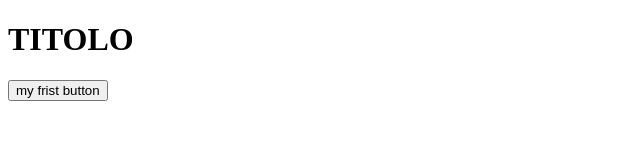
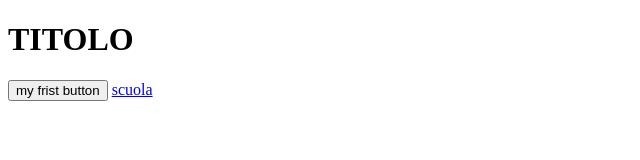
Before and after one commit to Gabrielepirrotta/PRIMO-TEST-13102022, a plain HTML site: page INDEX.HTML in a window 1280 px wide. Shown: the full height of the page, 0-640 px from the left. Drawn offline with Linux system fonts and the light colour scheme.

Commit message:
ho messo il link della scuola

```diff
--- a/INDEX.HTML
+++ b/INDEX.HTML
@@ -6,5 +6,6 @@
     <body>
    <h1>TITOLO</h1>
       <button>my frist button</button>
+      <a href="https://majoranapa.edu.it/">scuola</a>
    </body>
   </html>
```
